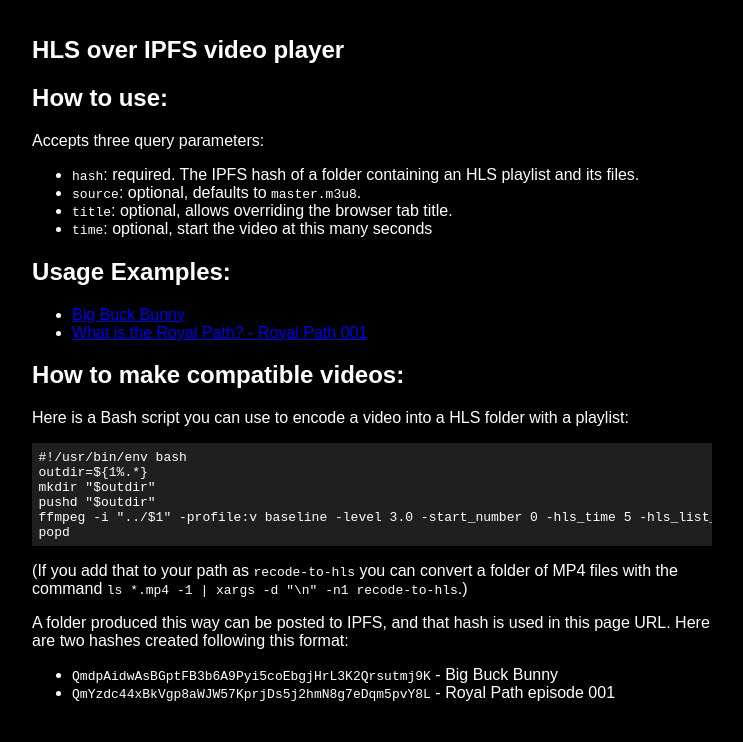
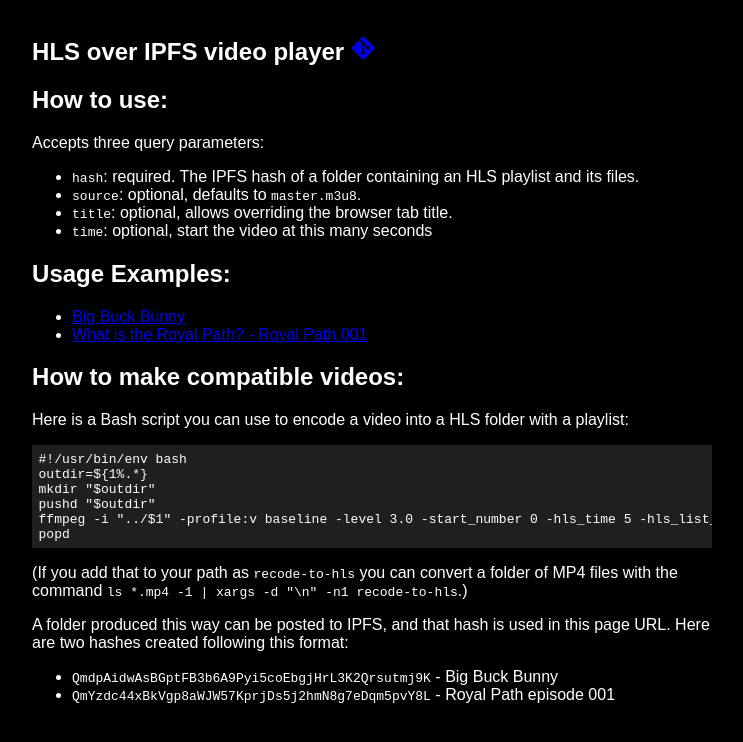
Before and after one commit to seigler/HLS-over-IPFS-video-player, a website built with Parcel: page index.html in a window 1280 px wide. Shown: the whole page, without its empty margins (268-1011 px from the left). Built offline with nearby package versions, Linux system fonts and the light colour scheme.

Commit message:
add source code link

```diff
--- a/index.html
+++ b/index.html
@@ -95,7 +95,18 @@
       </div>
     </div>
     <section id="help">
-      <h1>HLS over IPFS video player</h1>
+      <h1>HLS over IPFS video player <a title="source code" href="https://github.com/seigler/HLS-over-IPFS-video-player/"><svg style="height: 1em; width: 1em;" version="1.1" id="Layer_1" xmlns="http://www.w3.org/2000/svg" xmlns:xlink="http://www.w3.org/1999/xlink" x="0px" y="0px"
+        width="97px" height="97px" viewBox="0 0 97 97" enable-background="new 0 0 97 97" xml:space="preserve">
+     <g>
+       <path fill="currentcolor" d="M92.71,44.408L52.591,4.291c-2.31-2.311-6.057-2.311-8.369,0l-8.33,8.332L46.459,23.19
+         c2.456-0.83,5.272-0.273,7.229,1.685c1.969,1.97,2.521,4.81,1.67,7.275l10.186,10.185c2.465-0.85,5.307-0.3,7.275,1.671
+         c2.75,2.75,2.75,7.206,0,9.958c-2.752,2.751-7.208,2.751-9.961,0c-2.068-2.07-2.58-5.11-1.531-7.658l-9.5-9.499v24.997
+         c0.67,0.332,1.303,0.774,1.861,1.332c2.75,2.75,2.75,7.206,0,9.959c-2.75,2.749-7.209,2.749-9.957,0c-2.75-2.754-2.75-7.21,0-9.959
+         c0.68-0.679,1.467-1.193,2.307-1.537V36.369c-0.84-0.344-1.625-0.853-2.307-1.537c-2.083-2.082-2.584-5.14-1.516-7.698
+         L31.798,16.715L4.288,44.222c-2.311,2.313-2.311,6.06,0,8.371l40.121,40.118c2.31,2.311,6.056,2.311,8.369,0L92.71,52.779
+         C95.021,50.468,95.021,46.719,92.71,44.408z"/>
+     </g>
+     </svg></a></h1>
       <h2 id="how-to-use">
         <a class="anchor" href="#how-to-use"></a>How to use:
       </h2>
```
